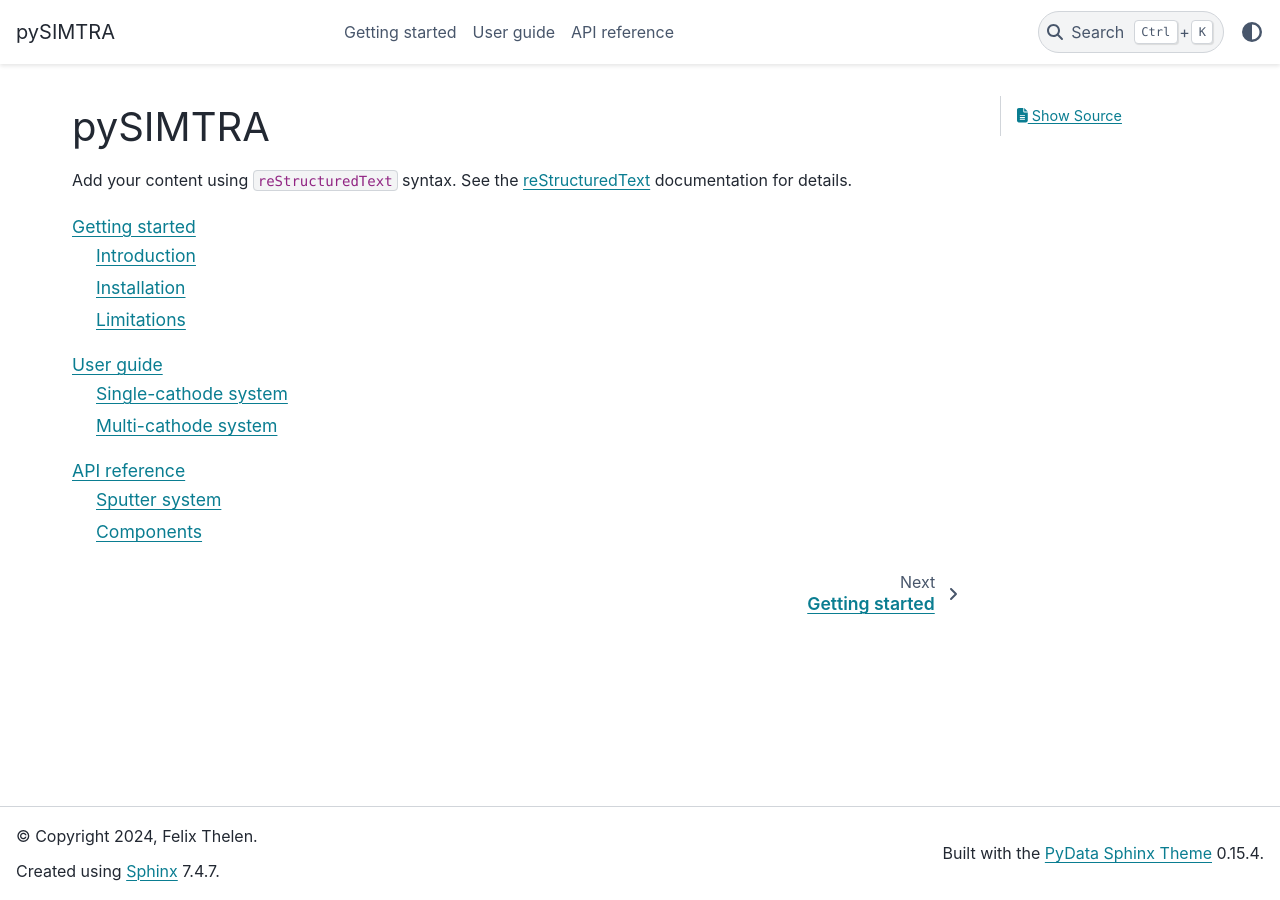
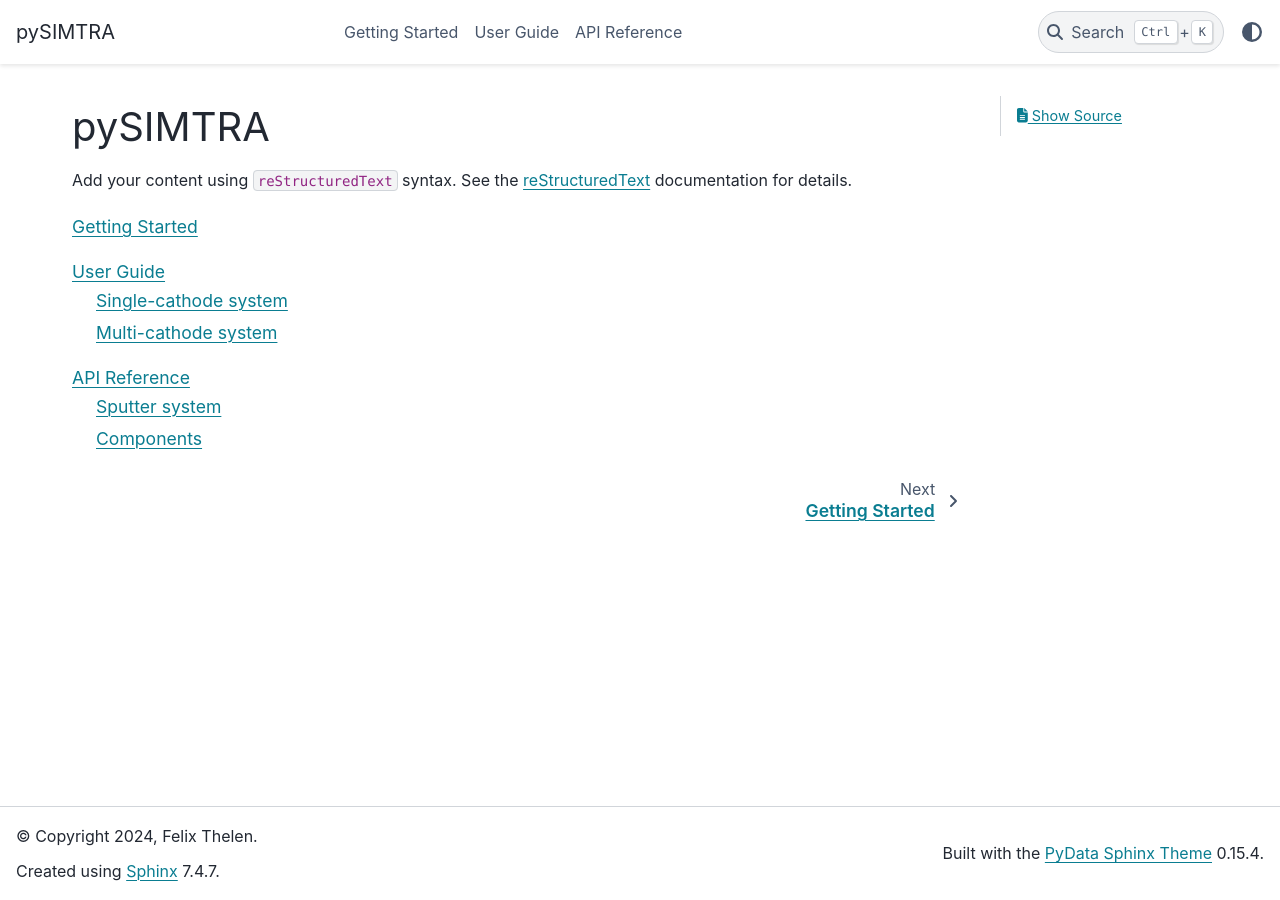
Before and after one commit to felixthln/pysimtra, a Sphinx documentation site: the page built from docs/source/index.rst, in a window 1280 px wide. Built offline with Sphinx 7.4.7 and the PyData theme 0.15.4, drawn with Linux system fonts in a browser that asks for light colours.

```diff
--- a/docs/source/api_reference/index.rst
+++ b/docs/source/api_reference/index.rst
@@ -1,4 +1,4 @@
-API reference
+API Reference
 =============
 
 Here will be the list of classes and methods.
--- a/docs/source/getting_started/index.rst
+++ b/docs/source/getting_started/index.rst
@@ -1,9 +1,10 @@
-Getting started
+Getting Started
 ===============
 
 This is the starting point of the documentation!
 
 .. toctree::
+   :maxdepth: 1
    introduction
    installation
    limitations
--- a/docs/source/index.rst
+++ b/docs/source/index.rst
@@ -8,16 +8,16 @@ documentation for details.
 
 
 .. toctree::
-   :titlesonly:
+   :maxdepth: 2
 
    getting_started/index
 
 .. toctree::
-   :titlesonly:
+   :maxdepth: 2
 
    user_guide/index
 
 .. toctree::
-   :titlesonly:
+   :maxdepth: 2
 
    api_reference/index
--- a/docs/source/user_guide/index.rst
+++ b/docs/source/user_guide/index.rst
@@ -1,4 +1,4 @@
-User guide
+User Guide
 ==========
 
 Here will be practical tips in how to use the package.
```
